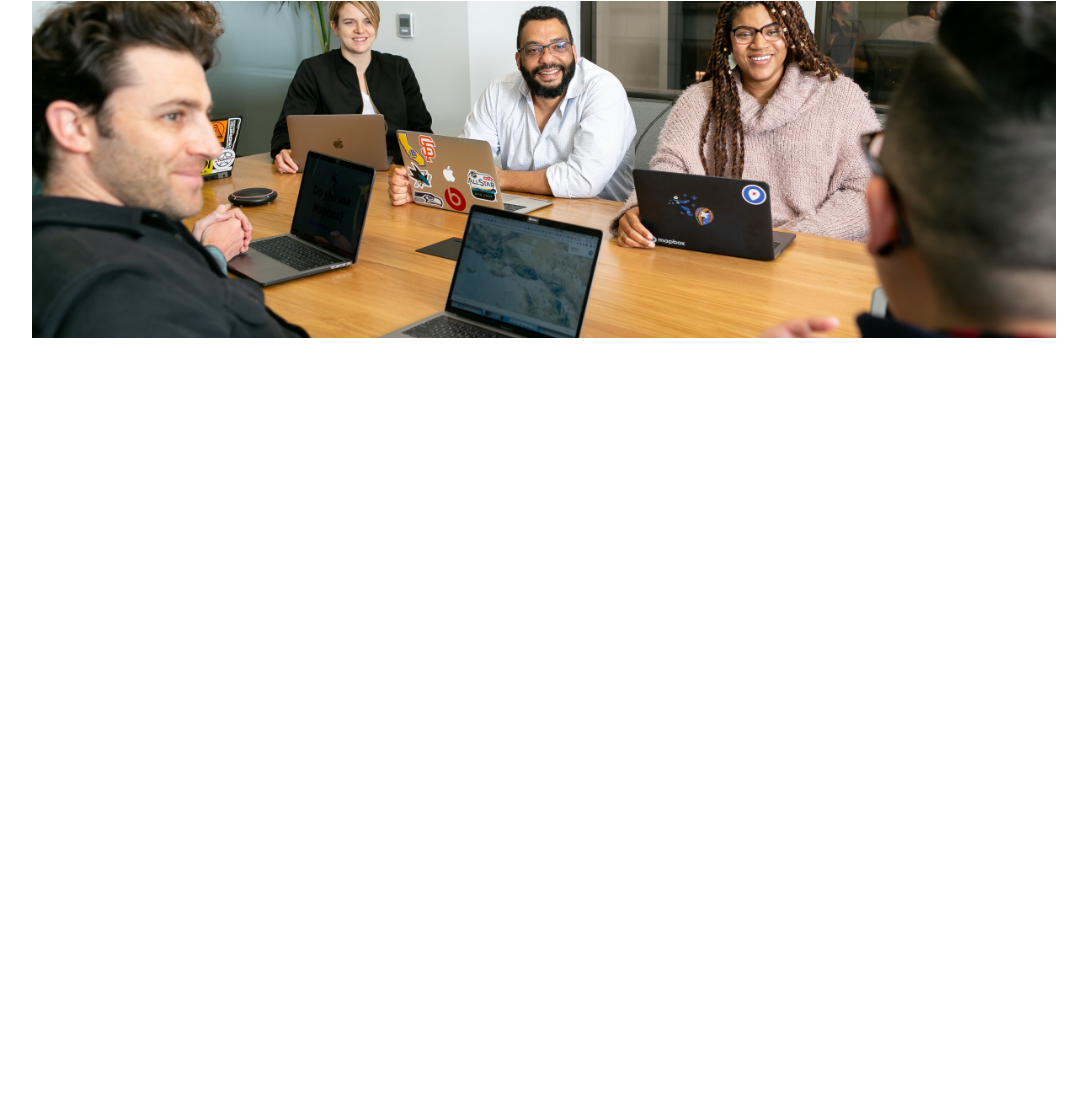
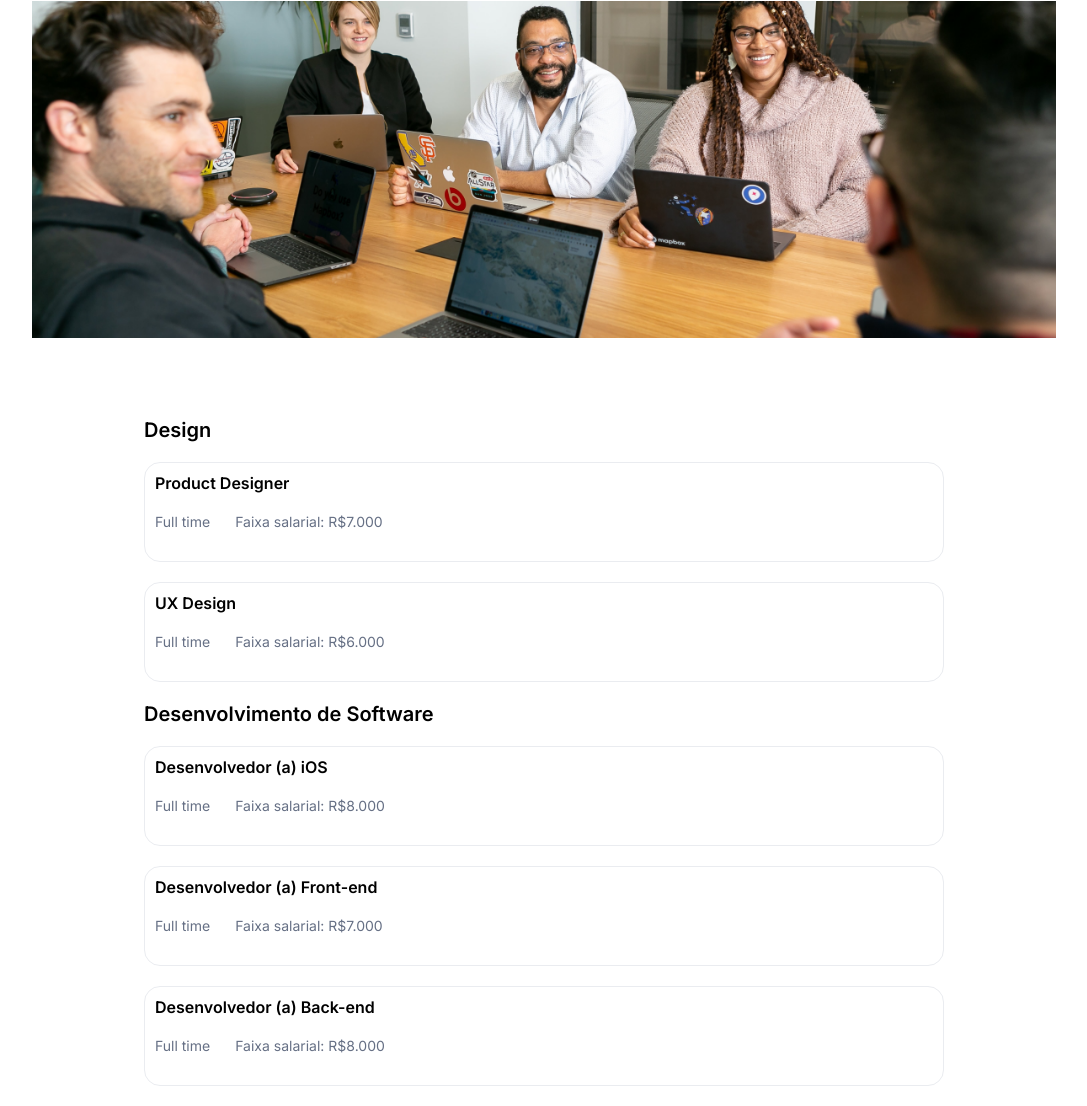
Before and after one commit to LucimaraSouzah/7daysofcode, a plain HTML site: page index.html in a window 1280 px wide. Shown: the part 845-1951 px from the top of the page, without its empty margins (96-1183 px from the left). Before the commit the page ends 1263 px from the top, so only its background shows below. Drawn offline with Linux system fonts and the light colour scheme.

Commit message:
vacancies

```diff
--- a/index.html
+++ b/index.html
@@ -81,6 +81,55 @@
         </p>
         <img src="src/image/Image.png" />
       </div>
+      <div class="vacancies">
+        <div class="vacancies-body">
+          <h1 class="vacancies-title">Design</h1>
+          <div class="vacancies-block">
+            <h1 class="vacancies-name">Product Designer</h1>
+            <div class="vacancies-desc">
+              <p class="vacancies-text">Full time</p>
+              <p class="vacancies-salary">Faixa salarial: R$7.000</p>
+            </div>
+          </div>
+        </div>
+        <div class="vacancies-body">
+          <div class="vacancies-block">
+            <h1 class="vacancies-name">UX Design</h1>
+            <div class="vacancies-desc">
+              <p class="vacancies-text">Full time</p>
+              <p class="vacancies-salary">Faixa salarial: R$6.000</p>
+            </div>
+          </div>
+        </div>
+        <div class="vacancies-body">
+          <h1 class="vacancies-title">Desenvolvimento de Software</h1>
+          <div class="vacancies-block">
+            <h1 class="vacancies-name">Desenvolvedor (a) iOS</h1>
+            <div class="vacancies-desc">
+              <p class="vacancies-text">Full time</p>
+              <p class="vacancies-salary">Faixa salarial: R$8.000</p>
+            </div>
+          </div>
+        </div>
+        <div class="vacancies-body">
+          <div class="vacancies-block">
+            <h1 class="vacancies-name">Desenvolvedor (a) Front-end</h1>
+            <div class="vacancies-desc">
+              <p class="vacancies-text">Full time</p>
+              <p class="vacancies-salary">Faixa salarial: R$7.000</p>
+            </div>
+          </div>
+        </div>
+        <div class="vacancies-body">
+          <div class="vacancies-block">
+            <h1 class="vacancies-name">Desenvolvedor (a) Back-end</h1>
+            <div class="vacancies-desc">
+              <p class="vacancies-text">Full time</p>
+              <p class="vacancies-salary">Faixa salarial: R$8.000</p>
+            </div>
+          </div>
+        </div>
+      </div>
     </main>
     <footer></footer>
   </body>
--- a/src/style.css
+++ b/src/style.css
@@ -190,3 +190,47 @@ body {
   width: 80%;
   margin-bottom: 80px;
 }
+
+/* vacancies */
+
+.vacancies {
+  display: flex;
+  flex-direction: column;
+  justify-content: center;
+  align-items: center;
+}
+
+.vacancies-title {
+  font-size: 20px;
+  margin-bottom: 20px;
+}
+
+.vacancies-block {
+  border: 1px solid #eaecf0;
+  border-radius: 16px;
+  width: 100vh;
+  height: 100px;
+  margin-bottom: 20px;
+}
+
+.vacancies-desc {
+  display: flex;
+  flex-direction: row;
+  gap: 25px;
+}
+
+.vacancies-name {
+  font-size: 16px;
+  margin: 10px 10px;
+}
+
+.vacancies-text,
+.vacancies-salary {
+  font-size: 14px;
+  color: var(--grey);
+  margin-top: 10px;
+}
+
+.vacancies-text {
+  margin-left: 10px;
+}
```
